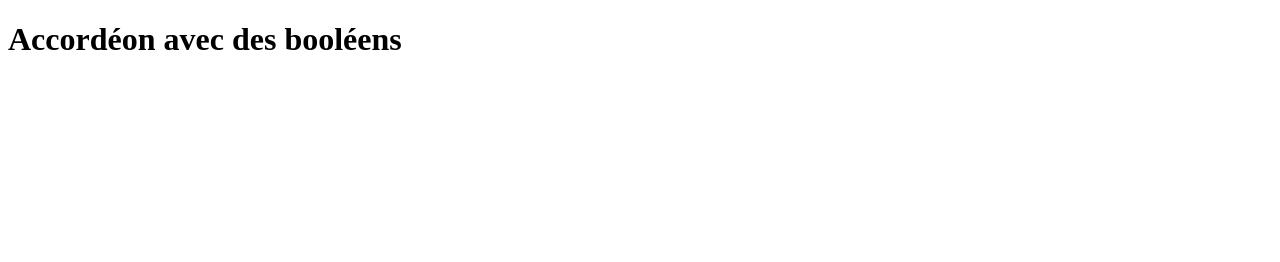
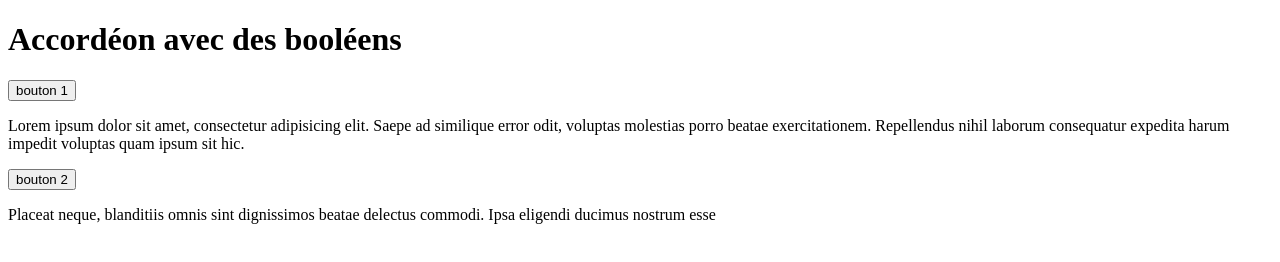
Before and after one commit to MMI-SAE-105/2023-r113-tp3-accordeons-DEMOURAMaxime, a plain HTML site: page 01-accordeon-booleen.html in a window 1280 px wide. Drawn offline with nearby package versions, Linux system fonts and the light colour scheme.

Commit message:
test bouton 1

```diff
--- a/01-accordeon-booleen.html
+++ b/01-accordeon-booleen.html
@@ -4,9 +4,24 @@
     <meta charset="UTF-8" />
     <meta http-equiv="X-UA-Compatible" content="IE=edge" />
     <meta name="viewport" content="width=device-width, initial-scale=1.0" />
+    <script defer src="https://unpkg.com/alpinejs@3.x.x/dist/cdn.min.js"></script>
     <title>Accordéon avec des booléens</title>
   </head>
   <body>
     <h1>Accordéon avec des booléens</h1>
+
+    <div class="accordeon">
+      <section x-data="{
+          isOpen:true,
+        }">
+        <button @click="isOpen = false">bouton 1</button>
+        <p x-show="isOpen">Lorem ipsum dolor sit amet, consectetur adipisicing elit. Saepe ad similique error odit,
+          voluptas molestias
+          porro beatae exercitationem. Repellendus nihil laborum consequatur expedita harum impedit voluptas quam ipsum
+          sit hic.</p>
+      </section>
+      <section>
+        <button>bouton 2</button>
+        <p>Placeat neque, blanditiis omnis sint dignissimos beatae delectus commodi. Ipsa eligendi ducimus nostrum esse</p>
   </body>
 </html>
```
Also changed, not shown: 02-accordeon-nombre.html (+1 -0 lines).
